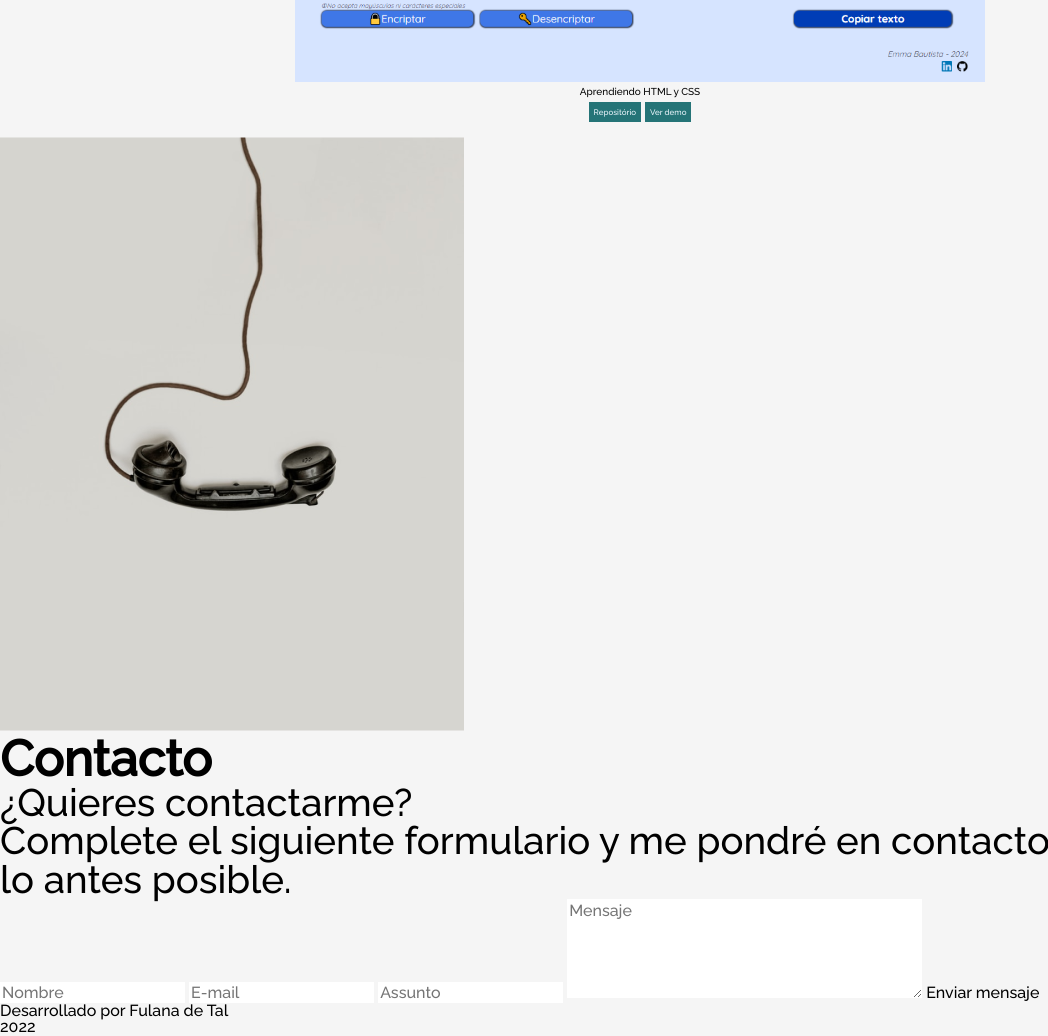
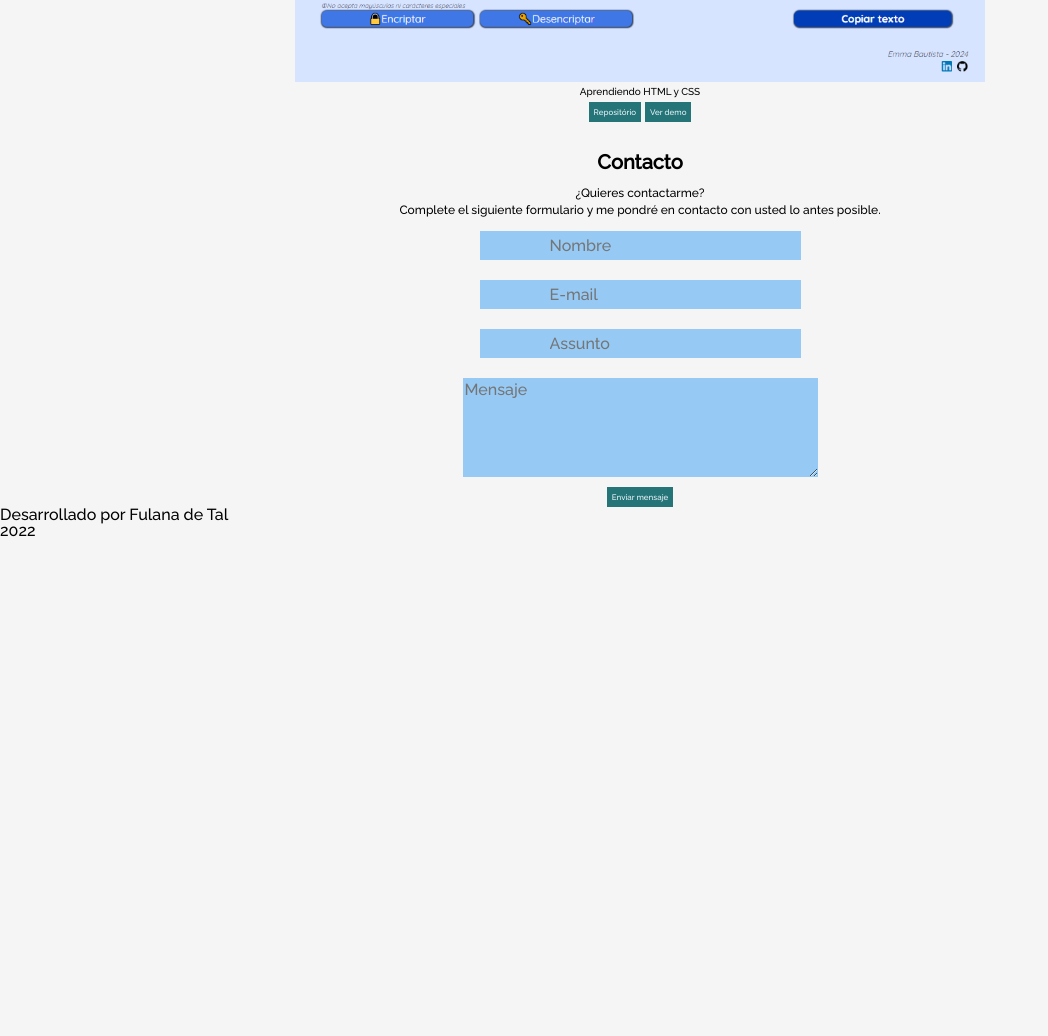
Before and after one commit to EmmaBautista26/challenge-portafolio, a plain HTML site: page index.html in a window 1280 px wide. Shown: the part 2760-3796 px from the top of the page, without its empty margins (0-1048 px from the left). After the commit the page ends 3300 px from the top, so only its background shows below. Drawn offline with Linux system fonts and the light colour scheme.

Commit message:
se añadió css de contacto

```diff
--- a/index.html
+++ b/index.html
@@ -241,11 +241,8 @@
             </main>
 
             <!-- Sección de Contacto -->
-            <section class="formcontato" id="contacto">
+            <section class="formcontacto" id="contacto">
                 <div  class="formcontato__contacto">
-                    <div class="formcontato--esquerda">
-                        <img class="formcontato__img" src="assets\contact_image.png">
-                    </div>
                     <div class="formcontato__text">
                         <h2 class="formcontato__title">Contacto</h2>
                         <h3 class="formcontato__subtext">¿Quieres contactarme?</h3>
--- a/main.css
+++ b/main.css
@@ -13,6 +13,8 @@
 @import url(styles/academic.css);
 
 @import url(styles/experience.css);
+
+@import url(styles/contacto.css);
 
 
 
--- /dev/null
+++ b/styles/contacto.css
@@ -0,0 +1,55 @@
+.formcontato__contacto{
+    display: flex;
+    flex-direction: column;
+}
+
+.formcontato__text{
+    display: flex;
+    flex-direction: column;
+    align-items: center;
+    text-align: center;
+}
+
+.formcontato__title{
+    font-size: 20px;
+    font-weight: bold;
+    margin-top: 15px;
+    margin-bottom: 15px;
+
+}
+
+.formcontato__subtext{
+    font-size: 12px;
+    padding-left: 20px;
+    padding-right: 20px;
+    padding-bottom: 5px;
+
+}
+
+.formcontato__form{
+    display: flex;
+    flex-direction: column;
+    align-items: center;
+}
+
+.formcontato__input{
+    color: cadetblue;
+    background-color:rgb(150, 202, 245);
+    padding: 5px 70px;
+    margin: 10px;
+}
+
+.formcontato__textarea{
+    color: cadetblue;
+    background-color:rgb(150, 202, 245);
+    margin: 10px;
+
+}
+
+.formcontato__botao{
+    font-size: 8px;
+    background-color: rgb(37, 116, 119);
+    color: aliceblue;
+    padding: 5px;
+
+}
```
